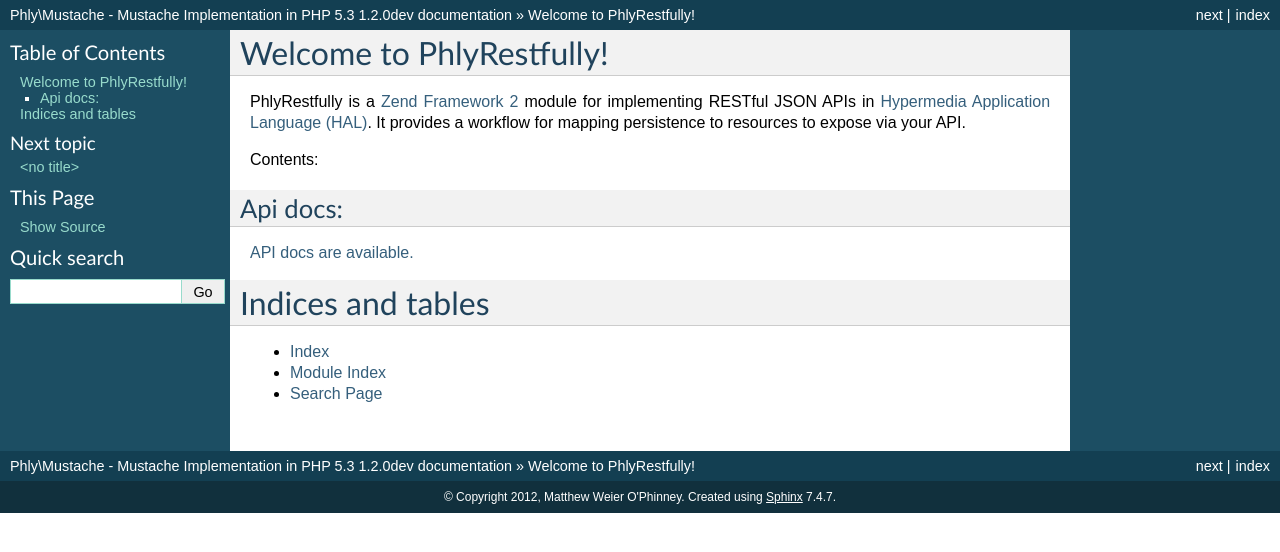
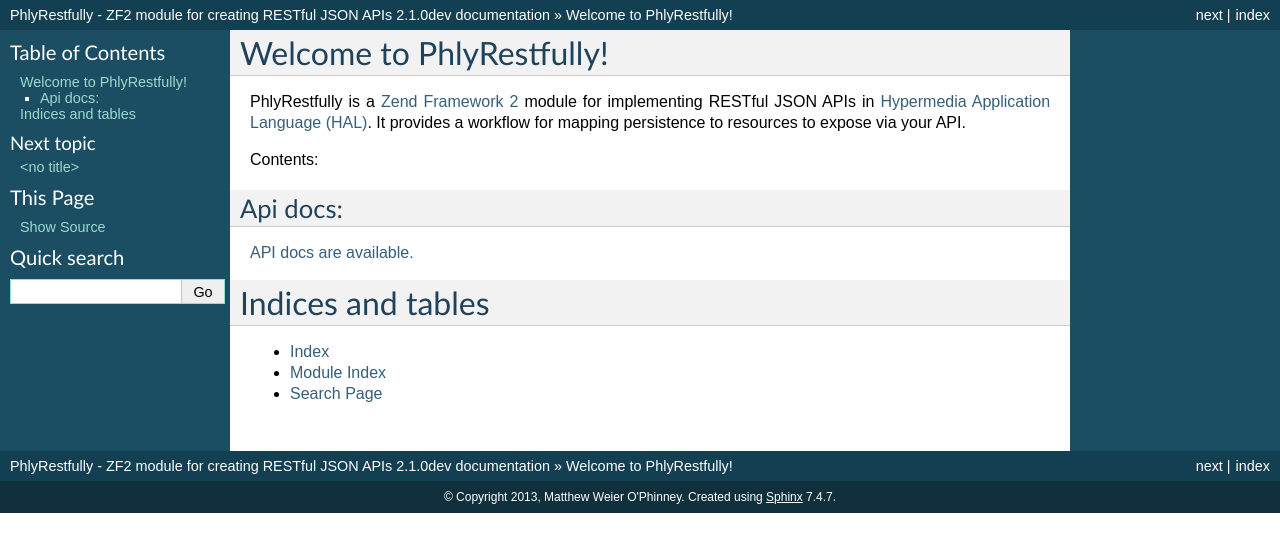
Before and after one commit to phly/PhlyRestfully, a Sphinx documentation site: the page built from docs/index.rst, in a window 1280 px wide. Shown: the top 552 px of the page. Built offline with Sphinx 7.4.7, drawn with Linux system fonts in a browser that asks for light colours.

Commit message:
Updated sphinx configuration
- Updated to represent current project

```diff
--- a/docs/conf.py
+++ b/docs/conf.py
@@ -40,17 +40,17 @@
 master_doc = 'index'
 
 # General information about the project.
-project = u'Phly\\Mustache - Mustache Implementation in PHP 5.3'
-copyright = u'2012, Matthew Weier O\'Phinney'
+project = u'PhlyRestfully - ZF2 module for creating RESTful JSON APIs'
+copyright = u'2013, Matthew Weier O\'Phinney'
 
 # The version info for the project you're documenting, acts as replacement for
 # |version| and |release|, also used in various other places throughout the
 # built documents.
 #
 # The short X.Y version.
-version = '1.2.0dev'
+version = '2.1'
 # The full version, including alpha/beta/rc tags.
-release = '1.2.0dev'
+release = '2.1.0dev'
 
 # The language for content autogenerated by Sphinx. Refer to documentation
 # for a list of supported languages.
@@ -164,7 +164,7 @@
 #html_file_suffix = None
 
 # Output file base name for HTML help builder.
-htmlhelp_basename = 'phly_mustache'
+htmlhelp_basename = 'phlyrestfully'
 
 
 # -- Options for LaTeX output --------------------------------------------------
@@ -178,7 +178,7 @@
 # Grouping the document tree into LaTeX files. List of tuples
 # (source start file, target name, title, author, documentclass [howto/manual]).
 latex_documents = [
-  ('index', 'phly_mustache.tex', u'Phly\\textbackslash{}Mustache - Mustache Implementation in PHP 5.3 Documentation',
+  ('index', 'phlyrestfully.tex', u'PhlyRestfully - ZF2 module for creating RESTful JSON APIs',
    u'Matthew Weier O\'Phinney', 'manual'),
 ]
 
```
